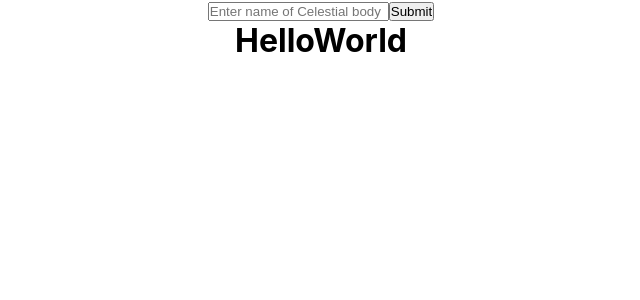
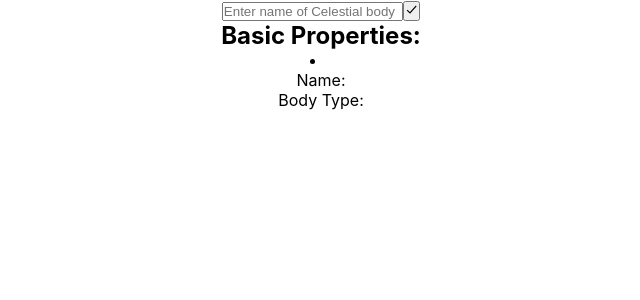
Before and after one commit to UntamedLotus/Welkin, a React (Create React App) app: page / in a window 1280 px wide. Shown: the top 300 px of the page, without its empty margins (319-959 px from the left). Built offline with nearby package versions, Linux system fonts and the light colour scheme; no server answers.

Commit message:
Resolving search error

```diff
--- a/package.json
+++ b/package.json
@@ -8,6 +8,7 @@
     "@testing-library/user-event": "^13.5.0",
     "react": "^18.2.0",
     "react-dom": "^18.2.0",
+    "react-icons": "^4.4.0",
     "react-scripts": "5.0.1",
     "sass": "^1.54.0",
     "web-vitals": "^2.1.4"
--- /dev/null
+++ b/src/components/mainContent/input/icon/icon.jsx
@@ -0,0 +1,9 @@
+import React from "react";
+
+import { IoCheckmarkSharp } from "react-icons/io5";
+
+const Icon = () => {
+  return <IoCheckmarkSharp color={"#000"} />;
+};
+
+export default Icon;
--- a/src/components/mainContent/input/input.jsx
+++ b/src/components/mainContent/input/input.jsx
@@ -1,5 +1,6 @@
 import "./input.style.scss";
 import React from "react";
+import Icon from "./icon/icon";
 
 const Input = (props) => {
   return (
@@ -13,10 +14,14 @@ const Input = (props) => {
           placeholder="Enter name of Celestial body"
           required
         />
-        <input type="submit" className="submit-icon" />
+        <button>
+          <Icon />
+        </button>
       </form>
     </div>
   );
 };
 
 export default Input;
+
+// IoCheckmarkSharp
--- a/src/components/mainContent/mainContent.jsx
+++ b/src/components/mainContent/mainContent.jsx
@@ -2,6 +2,7 @@
 
 import React from "react";
 import Input from "./input/input";
+import Screen from "./screen/screen";
 
 const MainContent = () => {
   const [elem, setElem] = React.useState({
@@ -26,15 +27,14 @@ const MainContent = () => {
       .then((res) => res.json())
       .then((data) => {
         setElem(data);
+        console.log(data);
       });
   }, [elem]);
 
   return (
     <div>
       <Input body={body} onSubmit={onSubmit} handleValue={handleValue} />
-      <h1>HelloWorld</h1>
-      <h2>{elem.englishName}</h2>
-      <p>{elem.bodyType}</p>
+      <Screen elem={elem} />
     </div>
   );
 };
--- a/src/components/mainContent/screen/screen.jsx
+++ b/src/components/mainContent/screen/screen.jsx
@@ -1 +1,35 @@
-import "./screen.style.scss";
+// import "./screen.style.scss";
+
+import React from "react";
+
+const Screen = (props) => {
+  // const pageIntro = function () {
+  //   return (
+  //     <div className="page-intro">
+  //       <h1 className="pageintro-title">Welkin</h1>
+  //       <p className="pageintro-text">
+  //         Enter the name of the Celestial body of solar sstem and get basic
+  //         information about it!
+  //       </p>
+  //       <p className="text">
+  //         This app is made by using <span className="underlined">React</span>.
+  //       </p>
+  //     </div>
+  //   );
+  // };
+
+  return (
+    <div>
+      <div className="information">
+        <h2>Basic Properties:</h2>
+        <li>
+          <ul>Name:{props.elem.name}</ul>
+          <ul>Body Type:{props.elem.bodyType}</ul>
+          <ul></ul>
+        </li>
+      </div>
+    </div>
+  );
+};
+
+export default Screen;
```
Also changed, not shown: 1 other file (tests, documents, lock files or other folders).
